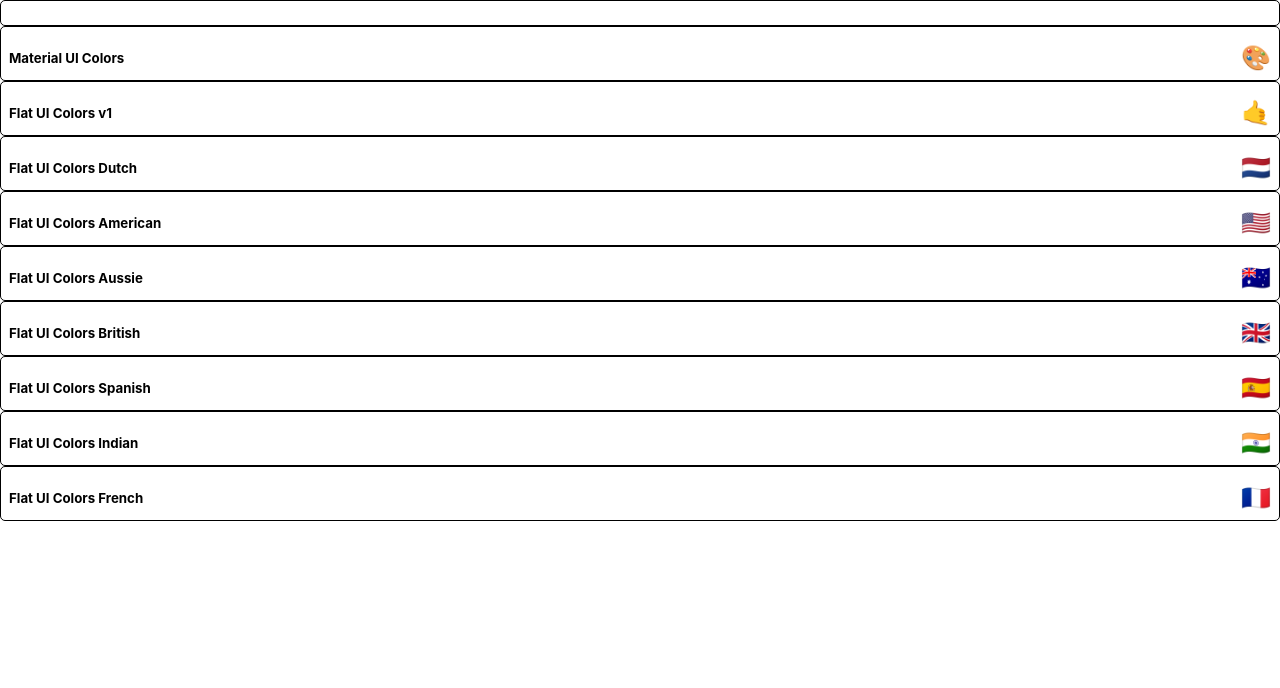
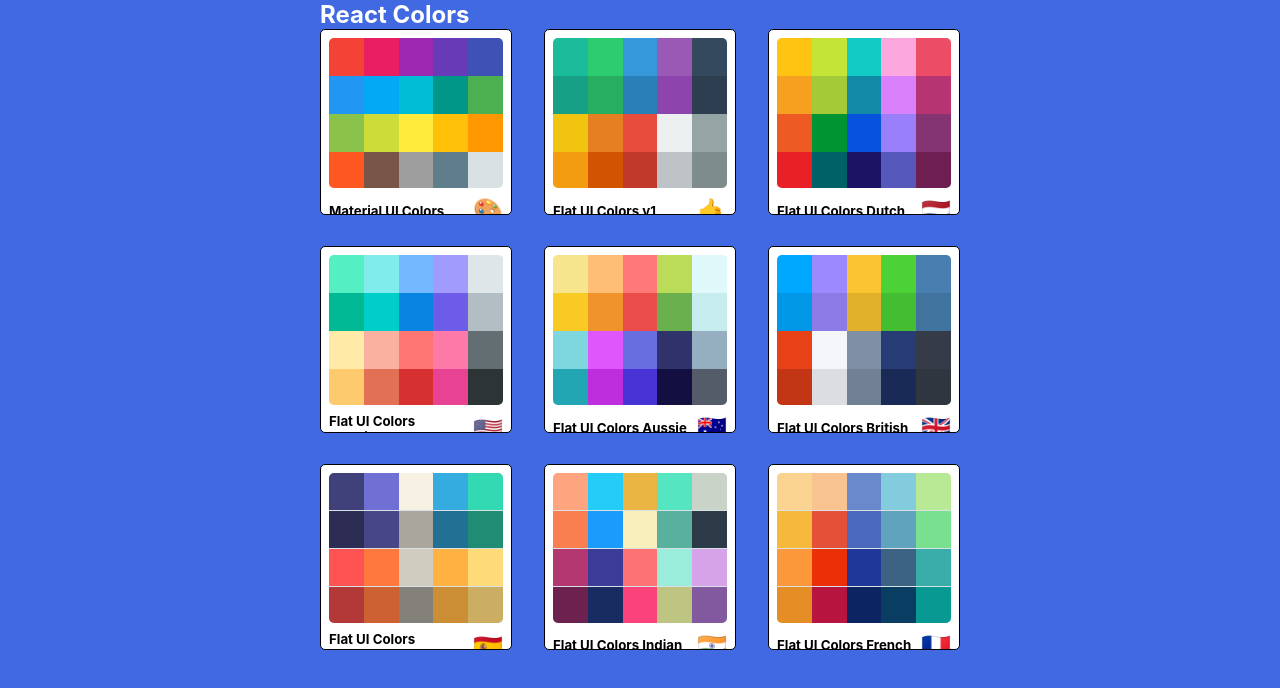
Before and after one commit to LexAeterna12321/react_colors_app, a React (Create React App) app: page / in a window 1280 px wide. Shown: the top 688 px of the page. Built offline with nearby package versions, Linux system fonts and the light colour scheme.

Commit message:
finished styling miniPalettes component

```diff
--- a/src/components/MiniPalette.js
+++ b/src/components/MiniPalette.js
@@ -14,7 +14,11 @@
     }
   },
   colors: {
-    backgroundColor: "grey"
+    backgroundColor: "#dae1e4",
+    height: "150px",
+    width: "100%",
+    borderRadius: "5px",
+    overflow: "hidden"
   },
   title: {
     display: "flex",
@@ -28,15 +32,31 @@
   emoji: {
     marginLeft: "0.5rem",
     fontSize: "1.5rem"
+  },
+  miniColor: {
+    height: "25%",
+    width: "20%",
+    display: "inline-block",
+    margin: "0 auto",
+    position: "relative",
+    marginBottom: "-3.5px"
   }
 };
 
 function MiniPalette(props) {
-  const { classes, paletteName, emoji } = props;
-  console.log(classes);
+  const { classes, paletteName, emoji, colors } = props;
+
+  const miniColorBoxes = colors.map(color => (
+    <div
+      key={color.name}
+      className={classes.miniColor}
+      style={{ backgroundColor: `${color.color}` }}
+    />
+  ));
+
   return (
     <div className={classes.root}>
-      <div className={classes.colors} />
+      <div className={classes.colors}>{miniColorBoxes}</div>
       <h5 className={classes.title}>
         {paletteName}
         <span className={classes.emoji}>{emoji}</span>
--- a/src/components/PaletteList.js
+++ b/src/components/PaletteList.js
@@ -1,18 +1,54 @@
 import React, { Component } from "react";
 import MiniPalette from "./MiniPalette";
+import { withStyles } from "@material-ui/styles";
+
+const styles = {
+  root: {
+    backgroundColor: "royalblue",
+    height: "100vh",
+    display: "flex",
+    alignItems: "flex-start",
+    justifyContent: "center"
+  },
+  container: {
+    width: "50%",
+    display: "flex",
+    alignItems: "flex-start",
+    flexDirection: "column",
+    flexWrap: "wrap"
+  },
+  nav: {
+    display: "flex",
+    justifyContent: "space-between",
+    width: "100%",
+    color: "white"
+  },
+  palettes: {
+    width: "100%",
+    display: "grid",
+    gridTemplateColumns: "repeat(3,30%)",
+    gridGap: "5%"
+  }
+};
 
 export class PaletteList extends Component {
   render() {
-    const { palettes } = this.props;
+    const { palettes, classes } = this.props;
     return (
-      <div>
-        <MiniPalette />
-        {palettes.map(palette => (
-          <MiniPalette {...palette} />
-        ))}
+      <div className={classes.root}>
+        <div className={classes.container}>
+          <nav className={classes.nav}>
+            <h1>React Colors</h1>
+          </nav>
+          <div className={classes.palettes}>
+            {palettes.map(palette => (
+              <MiniPalette {...palette} key={palette.id} />
+            ))}
+          </div>
+        </div>
       </div>
     );
   }
 }
 
-export default PaletteList;
+export default withStyles(styles)(PaletteList);
```
